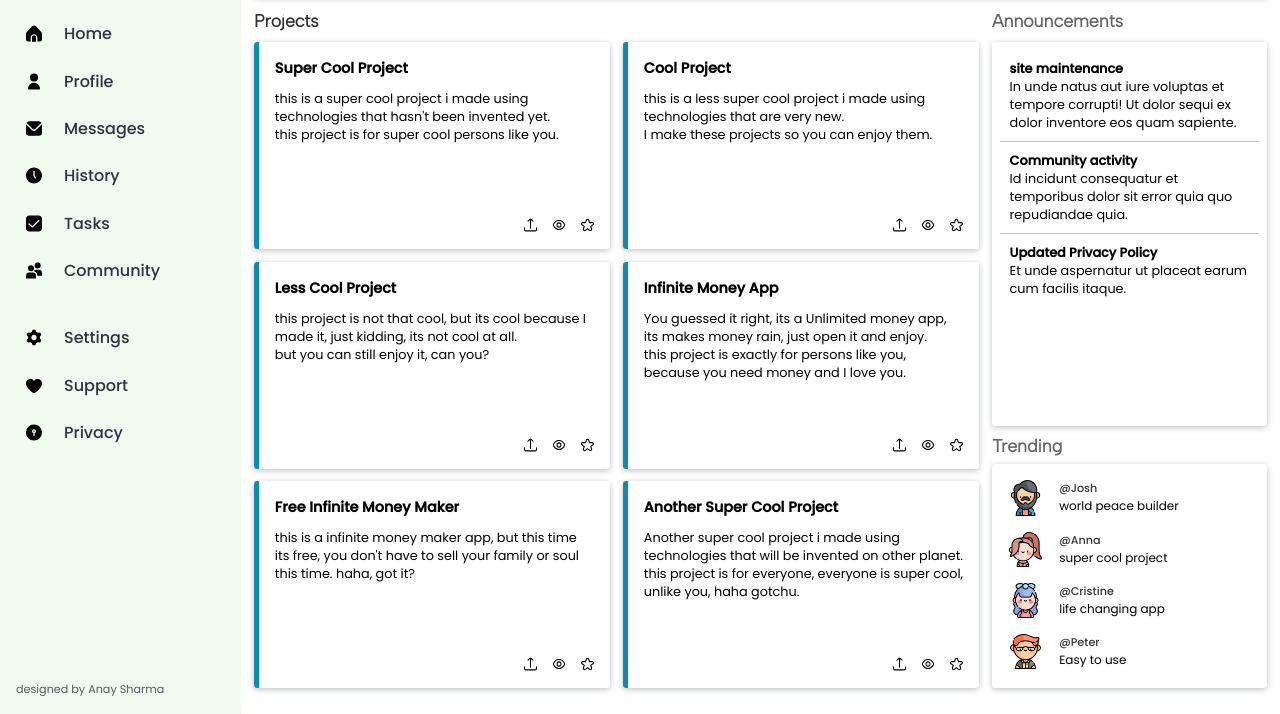
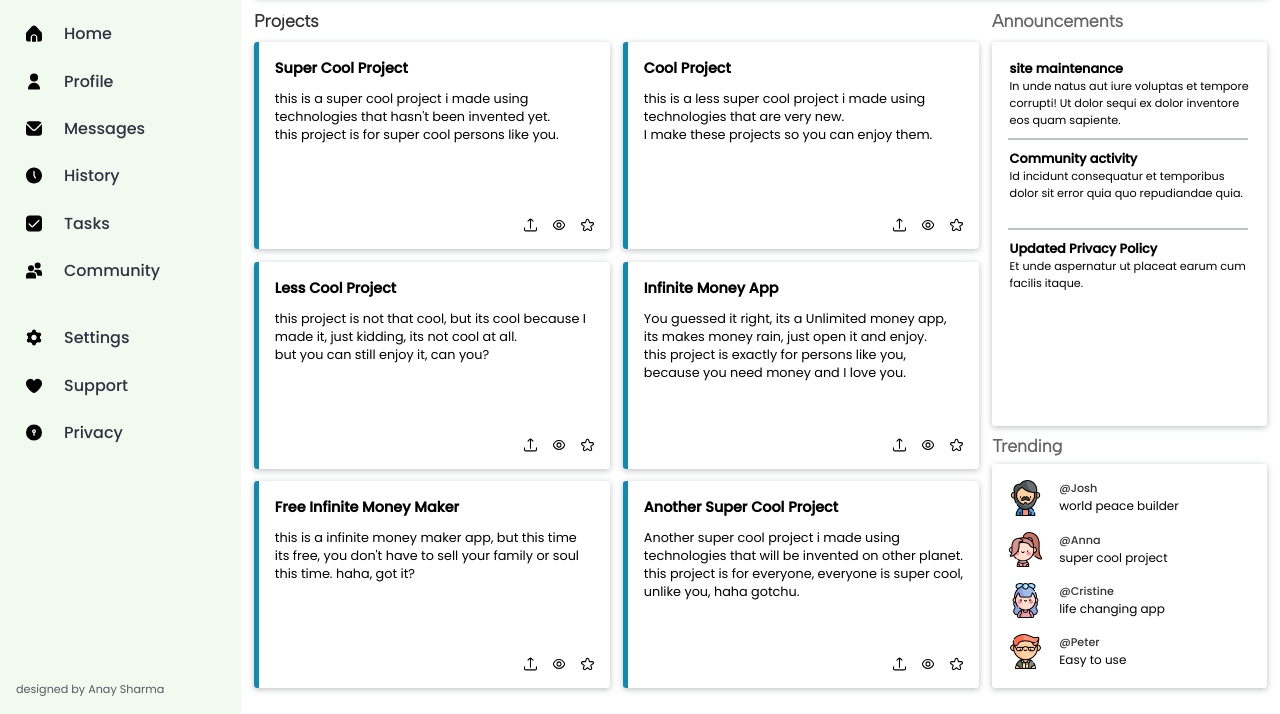
Before and after one commit to anaysharma/Admin-dashboard, a plain HTML site: page index.html in a window 1280 px wide. Shown: the part 86-800 px from the top of the page. Drawn offline with Linux system fonts and the light colour scheme.

Commit message:
minor ui changes

```diff
--- a/index.html
+++ b/index.html
@@ -133,10 +133,12 @@
 							<h5>site maintenance</h5>
 							<p>In unde natus aut iure voluptas et tempore corrupti! Ut dolor sequi ex dolor inventore eos quam sapiente.</p>
 						</li>
+						<div class="lines"></div>
 						<li>
 							<h5>Community activity</h5>
 							<p>Id incidunt consequatur et temporibus dolor sit error quia quo repudiandae quia.</p>
 						</li>
+						<div class="lines"></div>
 						<li>
 							<h5>Updated Privacy Policy</h5>
 							<p>Et unde aspernatur ut placeat earum cum facilis itaque.</p>
--- a/styles.css
+++ b/styles.css
@@ -12,8 +12,8 @@
 }
 
 *,
-*:after,
-*:before {
+*::after,
+*::before {
 	margin: 0;
 	padding: 0;
 	box-sizing: border-box;
@@ -136,7 +136,10 @@ div.search-bar {
 	padding-inline: 0.6rem;
 	border-radius: 0.2rem;
 	background-color: var(--color-white);
-	border: 1px solid var(--color-grey);
+}
+
+div.search-bar:hover {
+	outline: 1px solid var(--color-grey);
 }
 
 input {
@@ -246,12 +249,24 @@ div.trends-card {
 	font-family: var(--font-primary);
 	cursor: pointer;
 }
+
+ul.announcement-list {
+	display: grid;
+	grid-template-rows: 1fr 2px 1fr 2px 1fr;
+	justify-content: center;
+}
+.lines {
+	background-color: var(--color-grey);
+	width: 15rem;
+	margin-left: 0.5rem;
+}
+
 ul.announcement-list li {
 	padding: 0.6rem;
-	font-size: 0.8rem;
+	font-size: 0.7rem;
 	transition: 100ms;
 }
-ul.announcement-list li:nth-child(-n + 2) { border-bottom: 1px solid var(--color-grey); }
+
 ul.announcement-list li > h5 { font-size: 0.8rem; }
 ul.announcement-list li:hover {
 	border-radius: 0.2rem;
```
